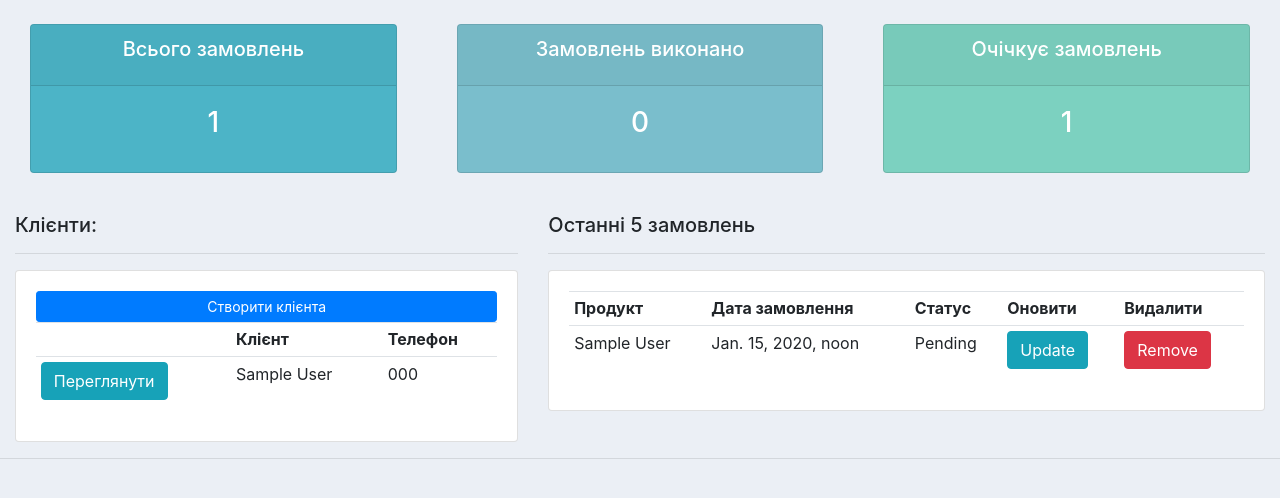
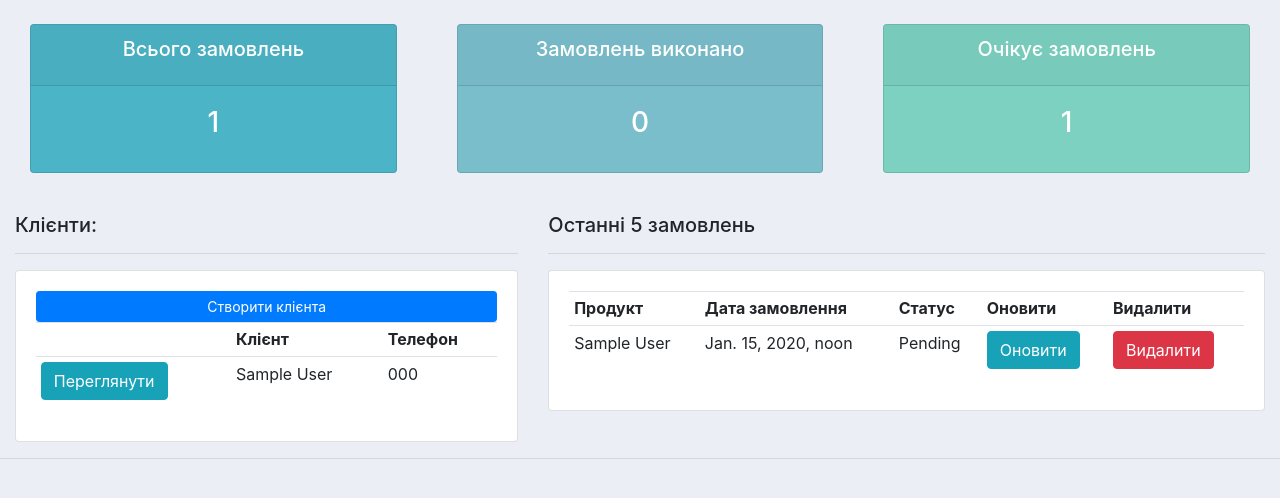
Before and after one commit to HoangUkr/Cloud_Computing, a Django app: page / in a window 1280 px wide. Shown: the part 56-554 px from the top of the page. Run offline with Django 3.2, Linux system fonts and the light colour scheme; tables that the repository leaves empty hold one stand-in row (values such as "Sample post"); some libraries are stand-ins or nearby versions.

Commit message:
New update in docker compose file and dashboard

```diff
--- a/Lab/accounts/templates/accounts/dashboard.html
+++ b/Lab/accounts/templates/accounts/dashboard.html
@@ -49,8 +49,8 @@
                             <td>{{order.product}}</td>
                             <td>{{order.date_created}}</td>
                             <td>{{order.status}}</td>
-                            <td><a href="{% url 'updateOrder' order.id %}" class="btn btn-primary btn-info">Update</a></td>
-                            <td><a href="{% url 'deleteOrder' order.id %}" class="btn btn-primary btn-danger">Remove</a></td>
+                            <td><a href="{% url 'updateOrder' order.id %}" class="btn btn-primary btn-info">Оновити</a></td>
+                            <td><a href="{% url 'deleteOrder' order.id %}" class="btn btn-primary btn-danger">Видалити</a></td>
                         </tr>
                     {% endfor %}
                 </tr>
--- a/Lab/accounts/templates/accounts/status.html
+++ b/Lab/accounts/templates/accounts/status.html
@@ -29,7 +29,7 @@
         <div class="col-md">
             <div class="card text-center text-white mb-3" id="orders-pending">
                 <div class="card-header">
-                    <h5 class="card-title">Очічкує замовлень</h5>
+                    <h5 class="card-title">Очікує замовлень</h5>
                 </div>
                 <div class="card-body">
                     <h3 class="card-title">{{pending}}</h3>
--- a/docker-compose.yml
+++ b/docker-compose.yml
@@ -2,6 +2,7 @@ version: "3.3"
 services:
   web:
     build: ./Lab
+    image: hoangukraine/crmphamprotsiuk:latest
     command: gunicorn Product.wsgi:application --bind 0.0.0.0:8000 --reload
     tty: true
     volumes:
```
